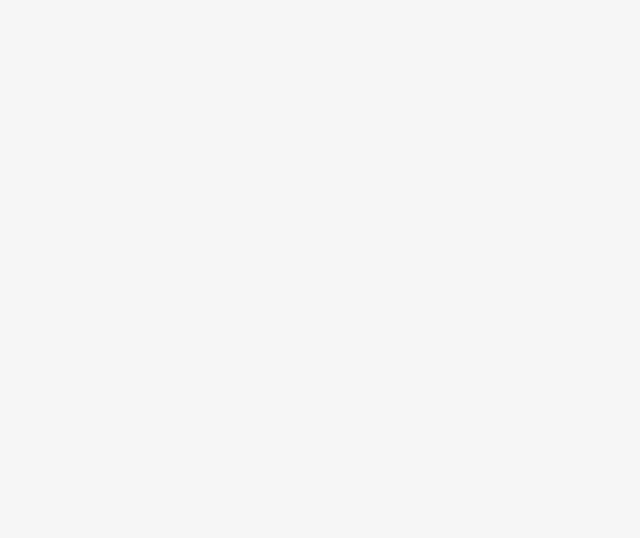
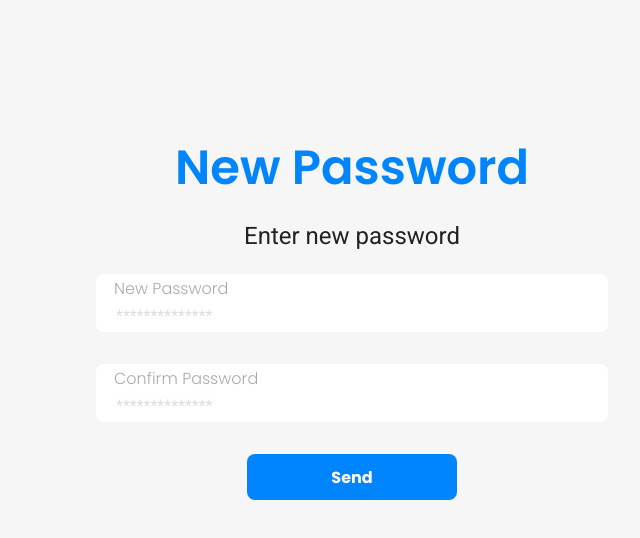
Before and after one commit to amt-augustineopokukesse/my-storefront-frontend, a React (Vite) app: page /resetpw2 in a window 1280 px wide. Before the commit this address had no page. Shown: the top 538 px of the page, without its empty margins (288-928 px from the left). Built offline with nearby package versions, Linux system fonts and the light colour scheme.

Commit message:
feat: created the second base reset password page and added styles

```diff
--- a/src/App.tsx
+++ b/src/App.tsx
@@ -4,6 +4,7 @@ import SignUp from './main-sections/Authentication/Pages/SignUp/SignUp';
 import LandingPage from './main-sections/Authentication/Pages/LandingPage';
 import Login from './main-sections/Authentication/Pages/Login';
 import ResetPw1 from './main-sections/Authentication/Pages/ResetPw1';
+import ResetPw2 from './main-sections/Authentication/Pages/ResetPw2';
 
 function App() {
 
@@ -15,6 +16,7 @@ function App() {
           <Route path='/signup' element={<SignUp/>}/>
           <Route path='/login' element={<Login/>}/>
           <Route path='/resetpw1' element={<ResetPw1/>}/>
+          <Route path='/resetpw2' element={<ResetPw2/>}/>
         </Routes>
       </div>
     </Router>
--- a/src/assets/styles/authentication/ResetPw1.scss
+++ b/src/assets/styles/authentication/ResetPw.scss
@@ -26,15 +26,18 @@
             color: #222222;
             margin-top: -14px;
         }
-        .emailForm {
+        .emailForm, .passwordForm {
             width: 100%;
             display: flex;
             flex-direction: column;
             gap: 32px;
             justify-content: center;
             align-items: center;
-            .email-div {
+            .email-div, .password {
                 width: 100%;
+                display: flex;
+                flex-direction: column;
+                gap: 32px;
             }
             .send-button{
                 text-align: center;
--- a/src/main-sections/Authentication/Auth-Components/TextInput.tsx
+++ b/src/main-sections/Authentication/Auth-Components/TextInput.tsx
@@ -15,7 +15,7 @@ const  TextInput: React.FC<inputProps> = (props)=> {
     const placeholderText = () => {
         if (props.label === 'Email') {
             return 'test1@gmail.com';
-        } else if (props.label === 'Password' || props.label === 'Confirm Password'){
+        } else if (props.label === 'Password' || props.label === 'Confirm Password' || props.label === 'New Password'){
             return '**************';
         } else {
             return `Write ${props.label} here`;
--- a/src/main-sections/Authentication/Pages/ResetPw1.tsx
+++ b/src/main-sections/Authentication/Pages/ResetPw1.tsx
@@ -1,6 +1,7 @@
 import React from 'react';
-import '../../../assets/styles/authentication/ResetPw1.scss';
+import '../../../assets/styles/authentication/ResetPw.scss';
 import TextInput from '../Auth-Components/TextInput';
+import { Link } from 'react-router-dom';
 
 const ResetPw1: React.FC = () => {
   return (
@@ -12,7 +13,9 @@ const ResetPw1: React.FC = () => {
             <div className='email-div'>
               <TextInput type="email" id="email" name="email"  label='Email' />
             </div>
-          <button className='send-button'>Send</button>
+            <Link to='/resetpw2'>
+              <button className='send-button'>Send</button>
+            </Link>
         </form>
       </div>
     </div>
--- /dev/null
+++ b/src/main-sections/Authentication/Pages/ResetPw2.tsx
@@ -0,0 +1,23 @@
+import React from 'react';
+import '../../../assets/styles/authentication/ResetPw.scss';
+import TextInput from '../Auth-Components/TextInput';
+
+const ResetPw2: React.FC = () => {
+  return (
+    <div className='password-reset-container'>
+      <div className='password-reset'>
+        <h1 className='container-header'>New Password</h1>
+        <p className='request-text'>Enter new password</p>
+        <form className='passwordForm'>
+          <div className="password">
+            <TextInput type="password" id="new-pw1" name="password"  label='New Password'/>
+            <TextInput type="password" id="new-pw2" name="password"  label='Confirm Password'/>
+          </div>
+          <button className='send-button'>Send</button>
+        </form>
+      </div>
+    </div>
+  )
+}
+
+export default ResetPw2;
```
